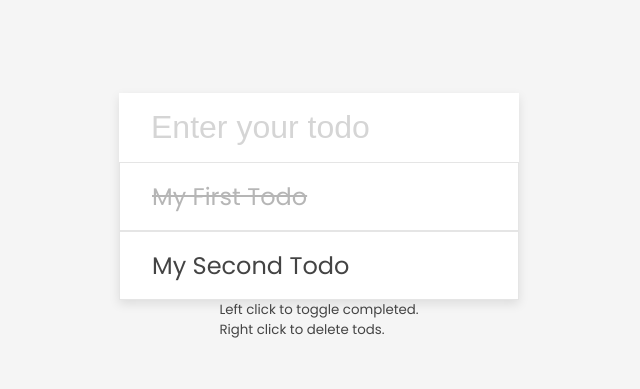
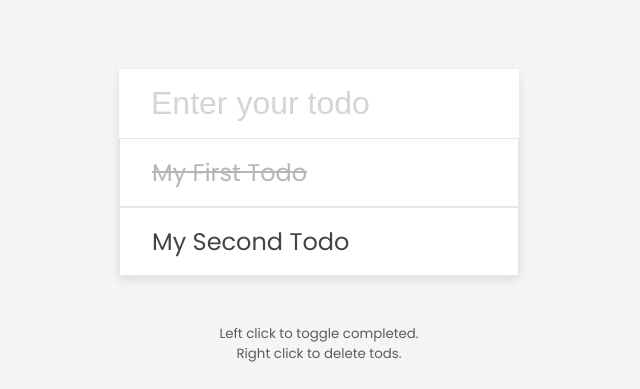
Before and after one commit to Helena2018/todo-list, a plain HTML site: page index.html in a window 1280 px wide. Shown: the part 411-800 px from the top of the page, without its empty margins (321-961 px from the left). Drawn offline with Linux system fonts and the light colour scheme.

Commit message:
small style updated

```diff
--- a/style.css
+++ b/style.css
@@ -64,3 +64,9 @@ form {
   color: #b6b6b6;
   text-decoration: line-through;
 }
+
+small {
+  color: #5b5b5b;
+  margin-top: 3rem;
+  text-align: center;
+}
```
